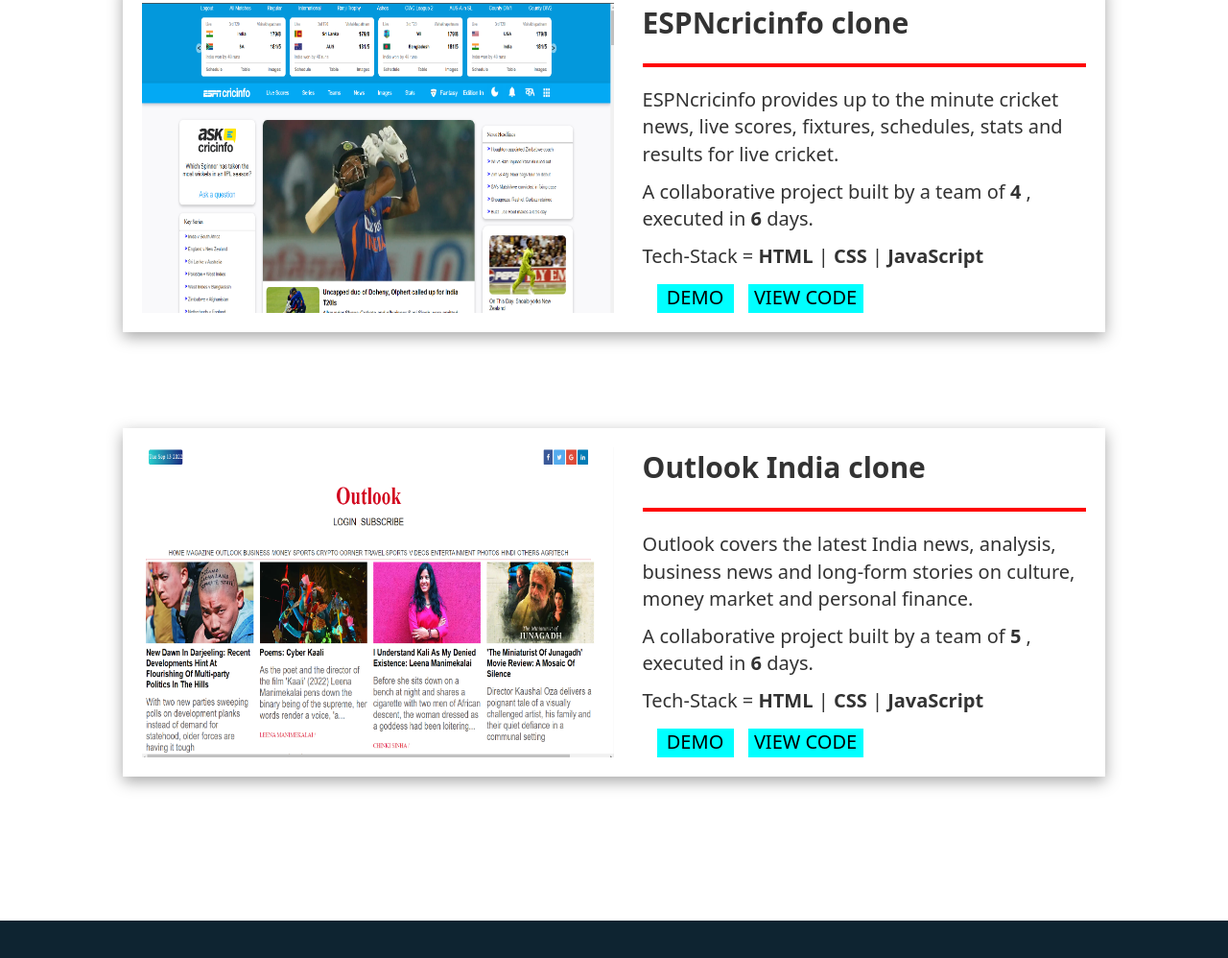
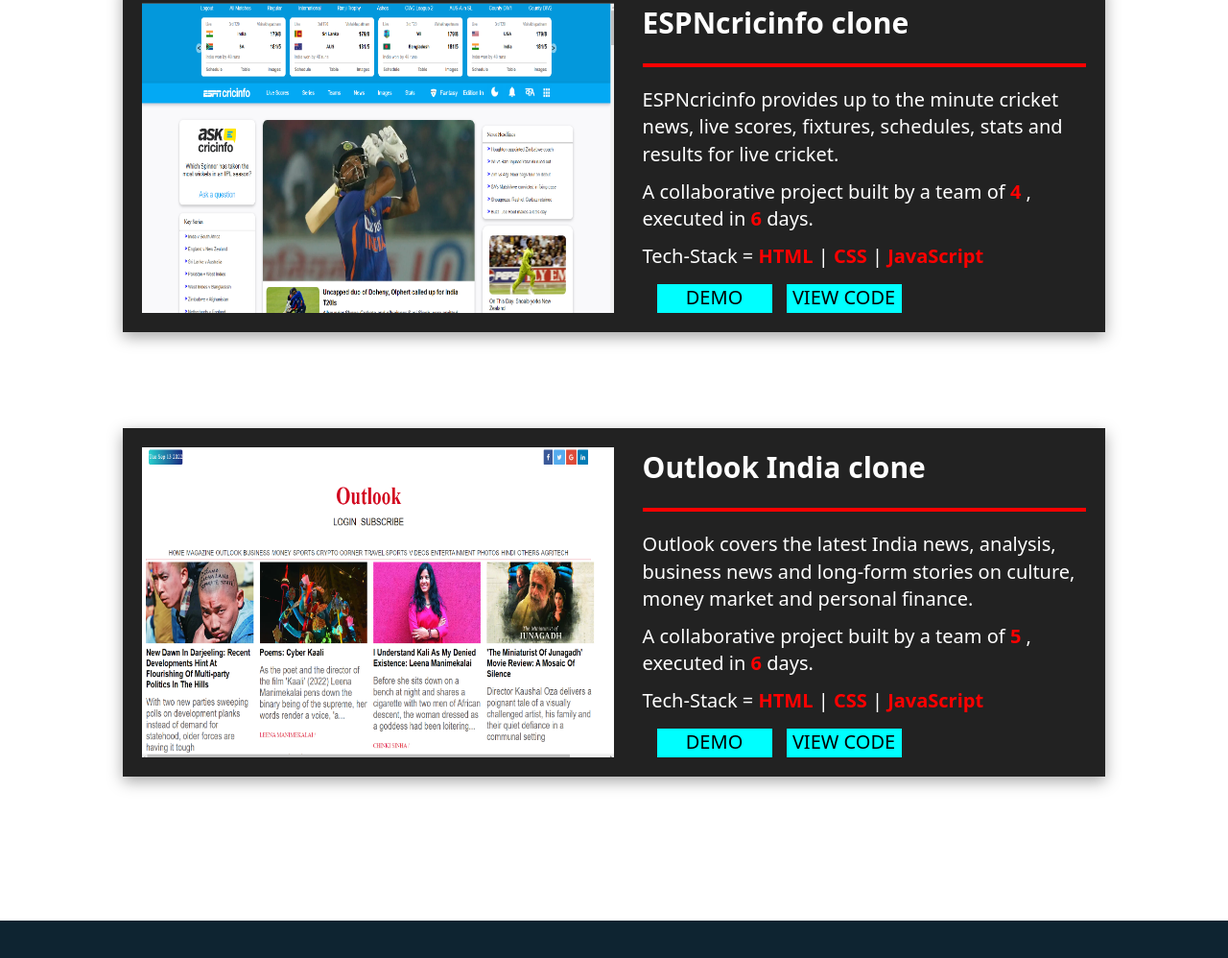
Before and after one commit to Updesh012/Updesh012.github.io, a plain HTML site: page index.html in a window 1280 px wide. Shown: the part 2366-3364 px from the top of the page at 96% size. Drawn offline with nearby package versions, Linux system fonts and the light colour scheme.

Commit message:
changes in project section

```diff
--- a/index.css
+++ b/index.css
@@ -306,7 +306,7 @@
     font-size: 35px;
     font-weight: 700;
     color: rgb(85, 85, 251);
-
+    /* color: red; */
     /* border: 1px solid black; */
 
 }
@@ -316,6 +316,7 @@
     height: 310px;
     margin: 80px 10%;
     box-shadow: rgba(0, 0, 0, 0.35) 0px 5px 15px;
+    /* background-color: rgb(39, 36, 36); */
 }
 
 #frontEnd > div{
@@ -328,19 +329,25 @@
     grid-template-rows: 200px;
     column-gap: 100px;
     /* margin-left: 30%; */
+
     padding-left: 13%;
     margin-top: 20px;
-
+    /* cursor: pointer; */
 }
 
 #frontEnd > div > div{
     /* border: 1px solid red; */
     box-shadow: rgba(50, 50, 93, 0.25) 0px 13px 27px -5px, rgba(0, 0, 0, 0.3) 0px 8px 16px -8px;
-
+    background-color: white;
+    transition-duration: 1.2s;
 
 }
-#frontEnd > div > div :hover{
+
+#frontEnd > div > :hover{
     /* box-shadow: rgba(50, 50, 93, 0.25) 0px 13px 27px -5px, rgba(0, 0, 0, 0.3) 0px 8px 16px -8px; */
+    /* cursor: pointer; */
+    transform: scale(0.87);
+
 }
 
 
@@ -377,6 +384,7 @@
     margin: 0px 10%;
     border: 1px solid transparent;
     box-shadow: rgba(0, 0, 0, 0.35) 0px 5px 15px;
+    /* background-color: rgb(39, 36, 36); */
 
 
 }
@@ -384,6 +392,7 @@
 #backend > p{
     font-size: 35px;
     font-weight: 600;
+    color: black;
 }
 
 #backend > hr{
@@ -407,8 +416,15 @@
 #backend > div > div{
     border: 1px solid transparent;
     box-shadow: rgba(50, 50, 93, 0.25) 0px 13px 27px -5px, rgba(0, 0, 0, 0.3) 0px 8px 16px -8px;
+    background-color: white;
+
+    transition-duration: 1.2s;
 
 }
+#backend > div > div:hover{
+    transform: scale(0.87);
+}
+
 
 #backend > div > div >img{
     width: 100%;
@@ -515,6 +531,8 @@
     padding: 20px;
     /* height: 400px; */
     box-shadow: rgba(0, 0, 0, 0.35) 0px 5px 15px;
+    color: white;
+    background-color: #222222;
 
 
 }
@@ -522,11 +540,16 @@
 #projectDiv > #image{
 
     width: 50%;
+    transition-duration: 1.2s;
 
     /* border: 1px solid black; */
 
 
 }
+#projectDiv > #image:hover{
+    transform: scale(0.95);
+}
+
 #image > img{
     width: 100%;
     height: 100%;
@@ -576,13 +599,13 @@
     display: flex;
     padding-left: 15px;
 }
-#links > div:first-child{
+#links > a >div:first-child{
 
     width: 80px;
     margin-right: 15px;
 
 }
-#links > div{
+#links > a >div{
     height: 30px;
     /* border: 1px solid black; */
     font-size: 20px;
@@ -590,25 +613,30 @@
     background-color: aqua;
     color: black;
 }
-#links > div:last-child{
+#links >a> div:last-child{
 
 width: 120px;
 
 }
 
 
-#links > div:hover{
-    background-color: black;
+#links >a> div:hover{
+    background-color: white;
+    color: black;
 
 }
 
-#links > div>a:hover {
+#links >a> div:hover {
 
-    background-color: black;
-    color: white;
+    background-color: white;
+    color: black;
+
+}
+#links > a {
+    text-decoration: none;
 }
 
-#links > div > a{
+#links >a> div {
     text-decoration: none;
     color: black;
 
--- a/index.html
+++ b/index.html
@@ -102,7 +102,7 @@
 
         <div id="skills">
             <p id="heading">Skills</p>
-            <div id="frontEnd">
+          <div id="frontEnd">
                 <p>Front-End</p><hr>
             <div>
                 <div><img src="https://tse3.mm.bing.net/th?id=OIP.Niae8y4ZAb2ZRgPCy4Ab4QHaHa&pid=Api&P=0" alt="">
@@ -117,7 +117,7 @@
                     <p>JavaScript</p>
                 </div>
             </div>
-            </div>
+          </div>
             <div id="backend">
                 <p>Back-End</p><hr>
                 <div>
@@ -166,14 +166,14 @@
                         ESPNcricinfo provides up to the minute cricket news, live scores, fixtures, schedules, stats and results for live cricket.
                     </p>
                     <p id="days">
-                        A collaborative project built by a team of <b>4</b> , executed in <b>6</b>  days.
+                        A collaborative project built by a team of <b style="color:red">4</b> , executed in <b style="color:red">6</b>  days.
                     </p>
                     <p id="tech">
-                       Tech-Stack = <b>HTML</b>  | <b> CSS</b> | <b>JavaScript</b>
+                       Tech-Stack = <b style="color:red">HTML</b>  | <b style="color:red"> CSS</b> | <b style="color:red">JavaScript</b>
                     </p>
                     <div id="links">
-                        <div><a target="_blank" href="https://keen-figolla-557932.netlify.app">DEMO</a></div>
-                        <div><a target="_blank" href="https://github.com/surajsharma83074/espncric.info">VIEW CODE</a></div>
+                        <a target="_blank" href="https://keen-figolla-557932.netlify.app"><div>DEMO</div></a>
+                        <a target="_blank" href="https://github.com/surajsharma83074/espncric.info"><div>VIEW CODE</div></a>
                     </div>
                 </div>
 
@@ -191,14 +191,14 @@
                         Outlook covers the latest India news, analysis, business news and long-form stories on culture, money market and personal finance.
                     </p>
                     <p id="days">
-                        A collaborative project built by a team of <b>5</b> , executed in <b>6</b>  days.
+                        A collaborative project built by a team of <b style="color:red">5</b> , executed in <b style="color:red">6</b>  days.
                     </p>
                     <p id="tech">
-                       Tech-Stack = <b>HTML</b>  | <b> CSS</b> | <b>JavaScript</b>
+                       Tech-Stack = <b style="color:red">HTML</b>  | <b style="color:red"> CSS</b> | <b style="color:red">JavaScript</b>
                     </p>
                     <div id="links">
-                        <div><a target="_blank" href="https://fascinating-praline-983b65.netlify.app">DEMO</a></div>
-                        <div><a target="_blank" href="https://github.com/Updesh012/living-activity-9015">VIEW CODE</a></div>
+                        <a target="_blank" href="https://fascinating-praline-983b65.netlify.app"><div>DEMO</div></a>
+                        <a target="_blank" href="https://github.com/Updesh012/living-activity-9015"><div>VIEW CODE</div></a>
                     </div>
                 </div>
 
```
